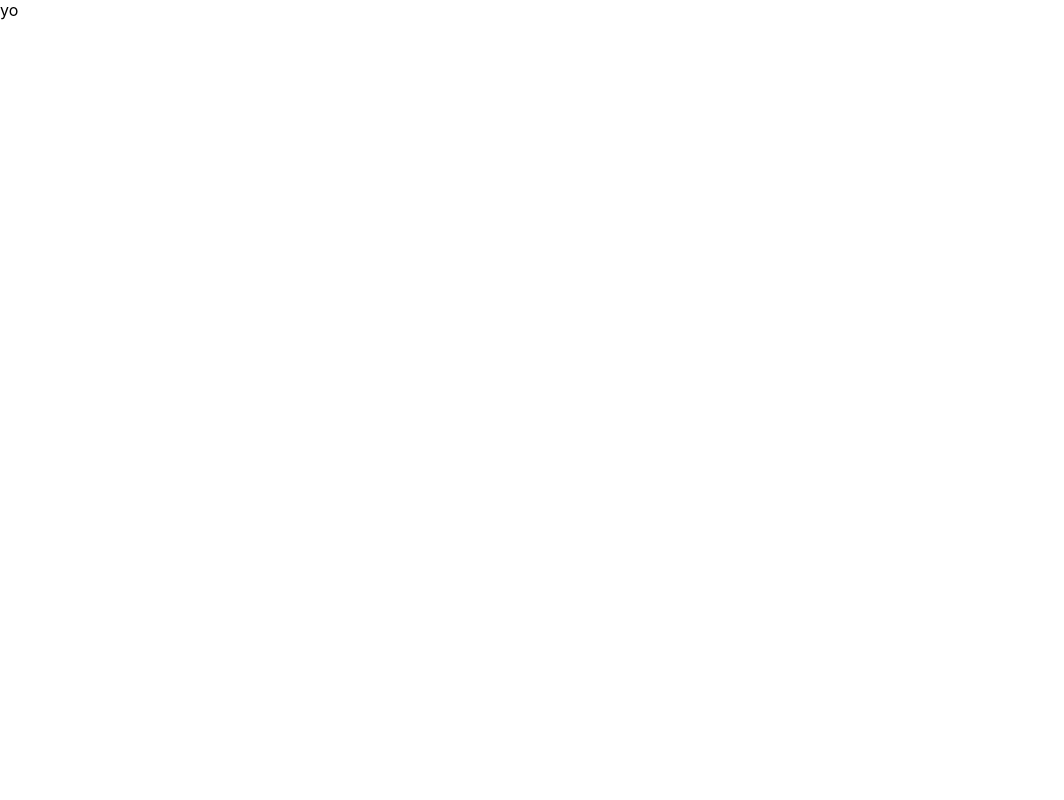
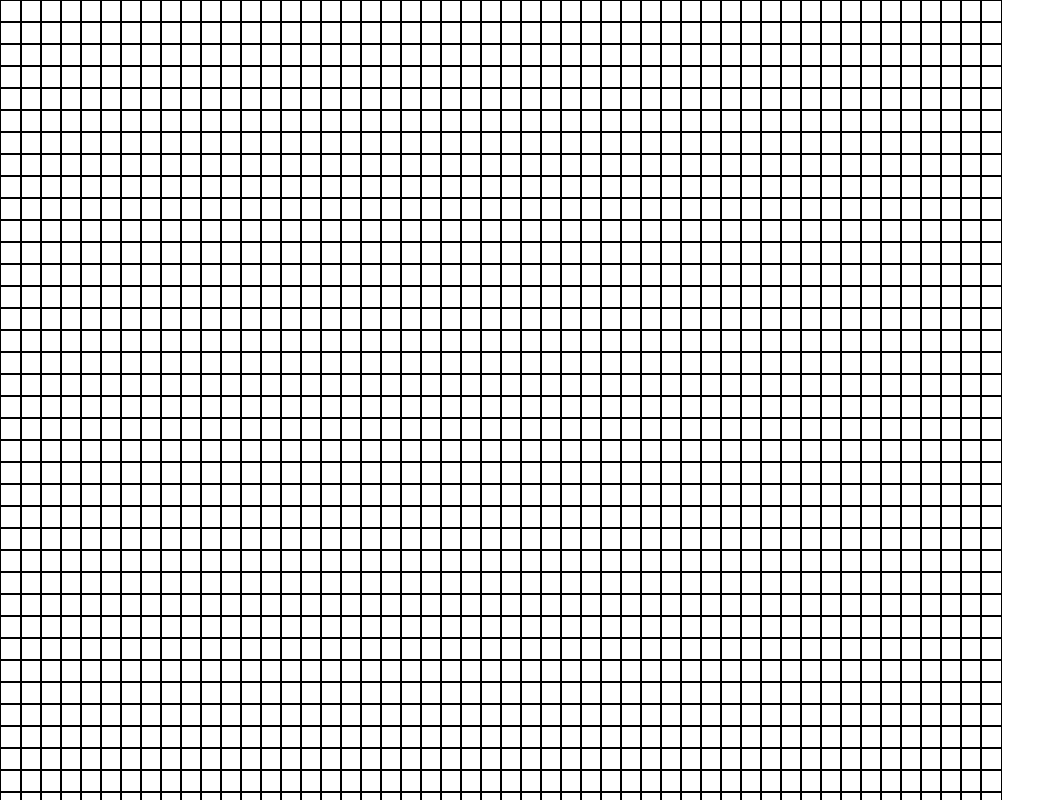
Before and after one commit to donastien/game_of_life, a React (Create React App) app: page / in a window 1280 px wide. Shown: the top 800 px of the page, without its empty margins (0-1064 px from the left). Built offline with nearby package versions, Linux system fonts and the light colour scheme.

Commit message:
Affichage Grille

```diff
--- a/src/App.tsx
+++ b/src/App.tsx
@@ -13,11 +13,26 @@ function App() {
     return rows;
   });
 
-  console.log(grid);
-
   return (
-    <div>
-      yo
+    <div
+      style={{
+        display: 'grid',
+        gridTemplateColumns: `repeat(${numCols}, 20px)`,
+      }}
+    >
+      {grid.map((rows, i) =>
+        rows.map((col, k) => (
+          <div
+            key={`${i}-${k}`}
+            style={{
+              width: 20,
+              height: 20,
+              backgroundColor: grid[i][k] ? 'pink' : undefined,
+              border: 'solid 1px black',
+            }}
+          />
+        ))
+      )}
     </div>
   );
 }
```
